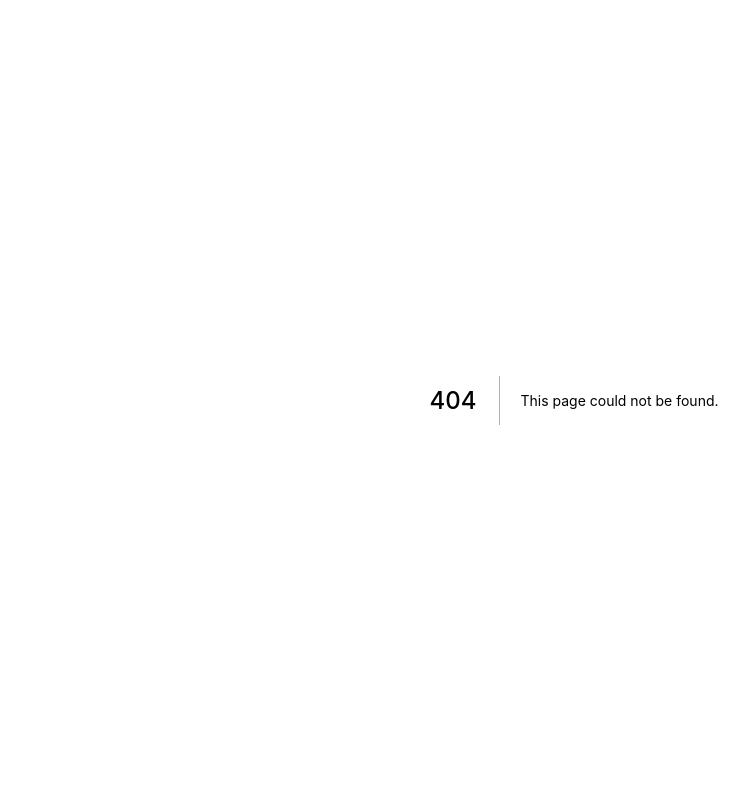
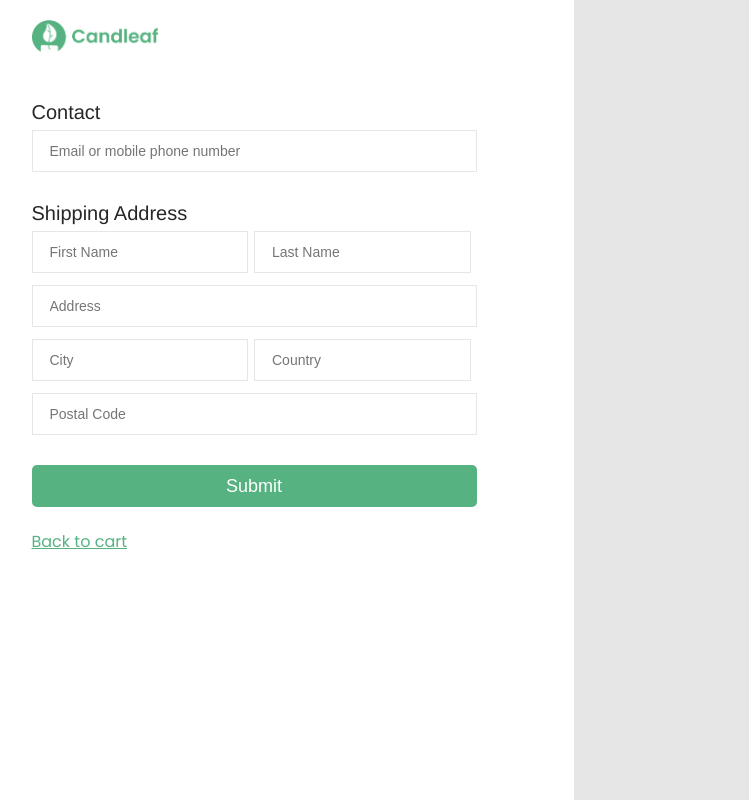
Before and after one commit to m1say/candleaf, a Next.js app: page /checkout in a window 1280 px wide. Before the commit this address had no page. Shown: the whole page, without its empty margins (66-815 px from the left). Built offline with nearby package versions, Linux system fonts and the light colour scheme.

Commit message:
Add checkout page

```diff
--- a/package.json
+++ b/package.json
@@ -14,6 +14,7 @@
     "next": "11.1.2",
     "react": "17.0.2",
     "react-dom": "17.0.2",
+    "react-hook-form": "^7.18.1",
     "sass": "^1.42.1"
   },
   "devDependencies": {
--- /dev/null
+++ b/pages/checkout.tsx
@@ -0,0 +1,88 @@
+import Link from "next/link";
+import Head from "next/head";
+import styles from "@styles/pages/Checkout.module.scss";
+import cn from "classnames";
+import { useForm } from "react-hook-form";
+import Image from "next/image";
+import { useRouter } from "next/router";
+import { useCart } from "@contexts/cart-context.js";
+
+const Checkout = () => {
+  const { register, handleSubmit } = useForm();
+  const router = useRouter();
+
+  const { resetCart } = useCart();
+
+  const onSubmit = (data) => {
+    resetCart();
+    router.replace("/");
+  };
+
+  return (
+    <div className={styles["checkout"]}>
+      <Head>
+        <title>Cart</title>
+        <link rel="icon" href="/icons/icon.svg" />
+      </Head>
+
+      <section className={styles["checkout__shipping"]}>
+        <Link href="/">
+          <a>
+            <Image
+              priority
+              src="/logo.png"
+              height={34}
+              width={126}
+              alt="candleaf-logo"
+            />
+          </a>
+        </Link>
+        <form onSubmit={handleSubmit(onSubmit)}>
+          <p className={styles["checkout__shipping-header"]}>Contact</p>
+          <input
+            placeholder="Email or mobile phone number"
+            {...register("contactInfo", { required: true })}
+          />
+          <p className={styles["checkout__shipping-header"]}>
+            Shipping Address
+          </p>
+          <div className="flex">
+            <input
+              placeholder="First Name"
+              {...register("firstName", { required: true })}
+            />
+            <input
+              placeholder="Last Name"
+              {...register("lastName", { required: true })}
+            />
+          </div>
+          <input
+            placeholder="Address"
+            {...register("address", { required: true })}
+          />
+          <div className="flex">
+            <input
+              placeholder="City"
+              {...register("city", { required: true })}
+            />
+            <input
+              placeholder="Country"
+              {...register("country", { required: true })}
+            />
+          </div>
+          <input
+            placeholder="Postal Code"
+            {...register("postalCode", { required: true })}
+          />
+          <input type="submit" className={styles["btn"]} value="Submit" />
+        </form>
+        <Link href="cart">
+          <a>Back to cart</a>
+        </Link>
+      </section>
+      <section className={styles["checkout__summary"]}></section>
+    </div>
+  );
+};
+
+export default Checkout;
--- a/src/contexts/cart-context.js
+++ b/src/contexts/cart-context.js
@@ -38,9 +38,13 @@ export const CartProvider = ({ children }) => {
     setCartItems(cart);
   };
 
+  const resetCart = () => {
+    setCartItems({});
+  };
+
   return (
     <CartContext.Provider
-      value={{ cartItems, cartCount, addOrUpdateItem, removeItem }}
+      value={{ cartItems, cartCount, addOrUpdateItem, removeItem, resetCart }}
     >
       {children}
     </CartContext.Provider>
--- /dev/null
+++ b/src/styles/pages/Checkout.module.scss
@@ -0,0 +1,69 @@
+@use "variables" as *;
+@use "mixins" as *;
+
+.checkout {
+  display: grid;
+  grid-template-columns: 1fr 1fr;
+  height: 100vh;
+
+  @include breakpoint-down(md) {
+    grid-template-columns: 1fr;
+  }
+
+  &__shipping {
+    padding: 20px;
+    margin: 0 auto;
+
+    input {
+      border: 1px solid #e6e6e6;
+      padding: 7px 17px;
+      font-size: 14px;
+      line-height: 26px;
+      margin: 6px;
+      margin-left: 0;
+      width: 100%;
+    }
+
+    form {
+      width: 445px;
+      margin: 1rem 0;
+    }
+
+    &-header {
+      padding-top: 1.5rem;
+      font-size: 20px;
+    }
+
+    .btn {
+      margin-top: 1.5rem;
+      font-size: $font-med;
+      padding: 8px 2.5rem;
+      border-radius: 5px;
+      border: none;
+      transition: all 200ms ease-in-out;
+      text-align: center;
+      background-color: $green;
+      color: $white;
+
+      &:hover {
+        cursor: pointer;
+        background-color: $dark-green;
+      }
+
+      &:disabled {
+        cursor: not-allowed;
+        background-color: $green;
+        opacity: 0.5;
+      }
+    }
+
+    a {
+      text-decoration: underline;
+      color: $green;
+    }
+  }
+
+  &__summary {
+    background-color: #e6e6e6;
+  }
+}
```
Also changed, not shown: pages/cart.tsx (+10 -12 lines), pages/thank-you.tsx (deleted, +0 -21 lines), src/styles/pages/ThankYouPage.module.scss (deleted, +0 -30 lines), 1 other file (tests, documents, lock files or other folders).
